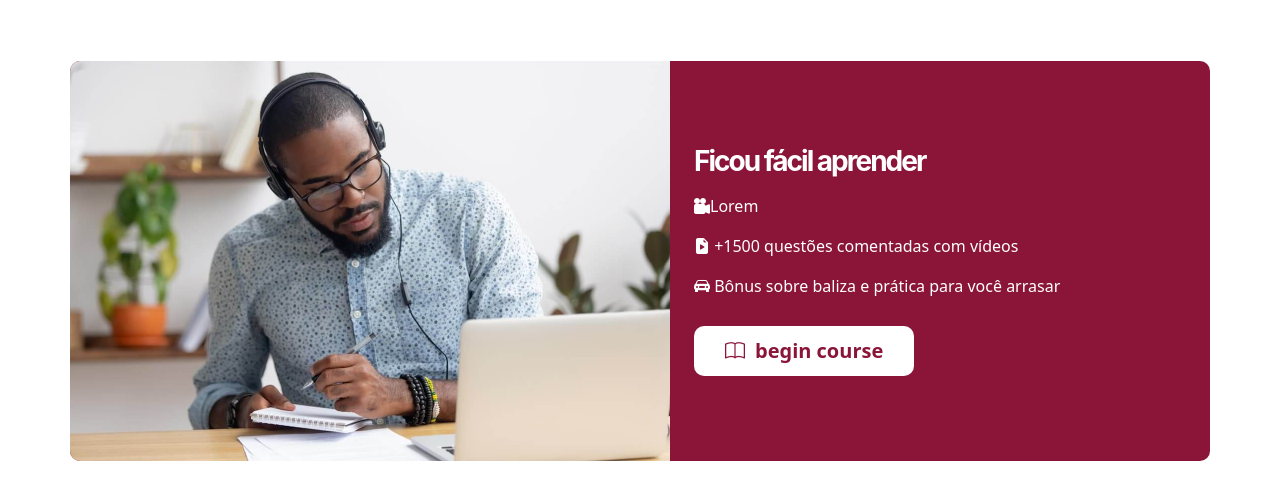
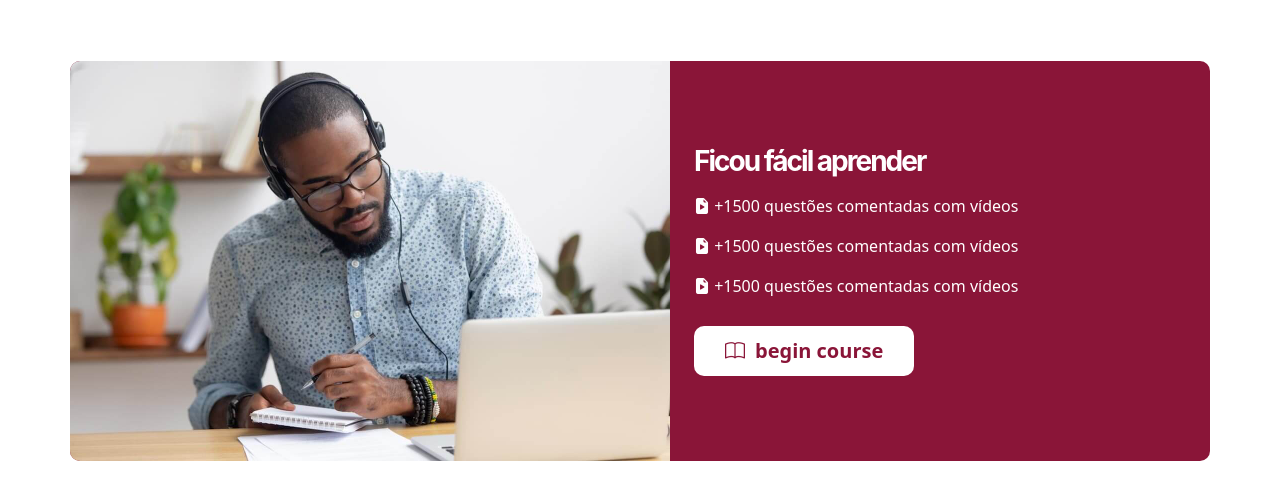
Before and after one commit to marcosavi/oasis-hackaton, a Django app: page / in a window 1280 px wide. Shown: the part 416-911 px from the top of the page. Run offline with Django 4.2, Linux system fonts and the light colour scheme; some web fonts are replaced.

Commit message:
Changing 'lorem' error

```diff
--- a/templates/home/index.html
+++ b/templates/home/index.html
@@ -25,9 +25,9 @@
       <div class="col height-index-inicial-sections">
         <ul class="list-group list-group-flush">
             <h3 class="h3-home">Ficou fácil aprender</h3>
-            <li class="list-group-item"><i class="bi bi-camera-reels-fill"></i>Lorem</li>
             <li class="list-group-item"><i class="bi bi-file-earmark-play-fill"></i> +1500 questões comentadas com vídeos</li>
-            <li class="list-group-item"><i class="bi bi-car-front-fill"></i> Bônus sobre baliza e prática para você arrasar</li>
+            <li class="list-group-item"><i class="bi bi-file-earmark-play-fill"></i> +1500 questões comentadas com vídeos</li>
+            <li class="list-group-item"><i class="bi bi-file-earmark-play-fill"></i> +1500 questões comentadas com vídeos</li>
           </ul>
           <a href="#"><button type="button" class="btn btn-sm btn-whatsapp big"><i class="bi bi bi-book"></i>begin course</button></a>
       </div>
```
